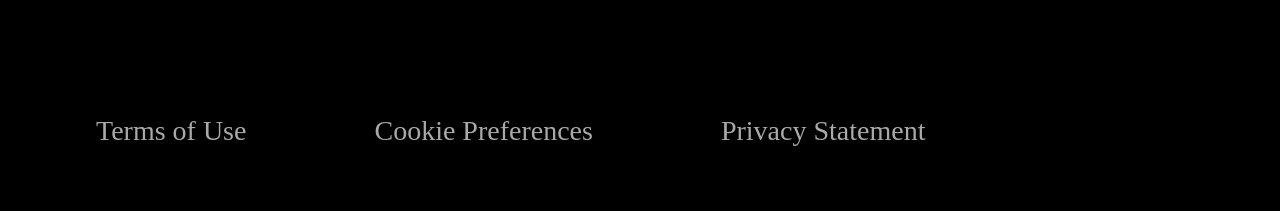
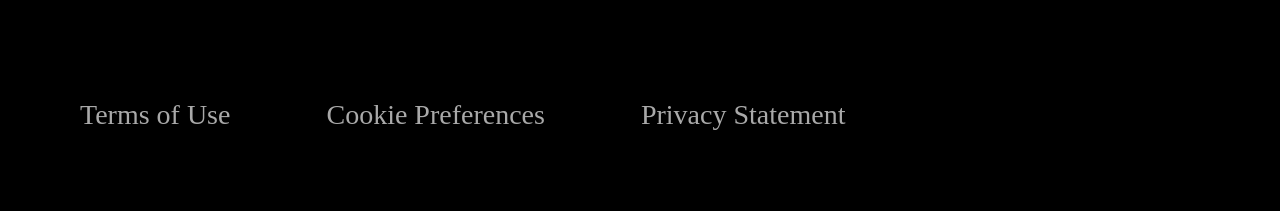
Before and after one commit to MahvelUyom/NETFLIX-clone, a plain HTML site: page index.html in a window 1280 px wide. Shown: the part 5511-5722 px from the top of the page. After the commit the page ends 5690 px from the top, so only its background shows below. Drawn offline with Linux system fonts and the light colour scheme.

Commit message:
Update style.css

```diff
--- a/style.css
+++ b/style.css
@@ -185,6 +185,6 @@ footer li a{
   font-size:28px;
 }
 footer li{
-  margin:4rem;
+  margin:3rem;
 }
 }
```
